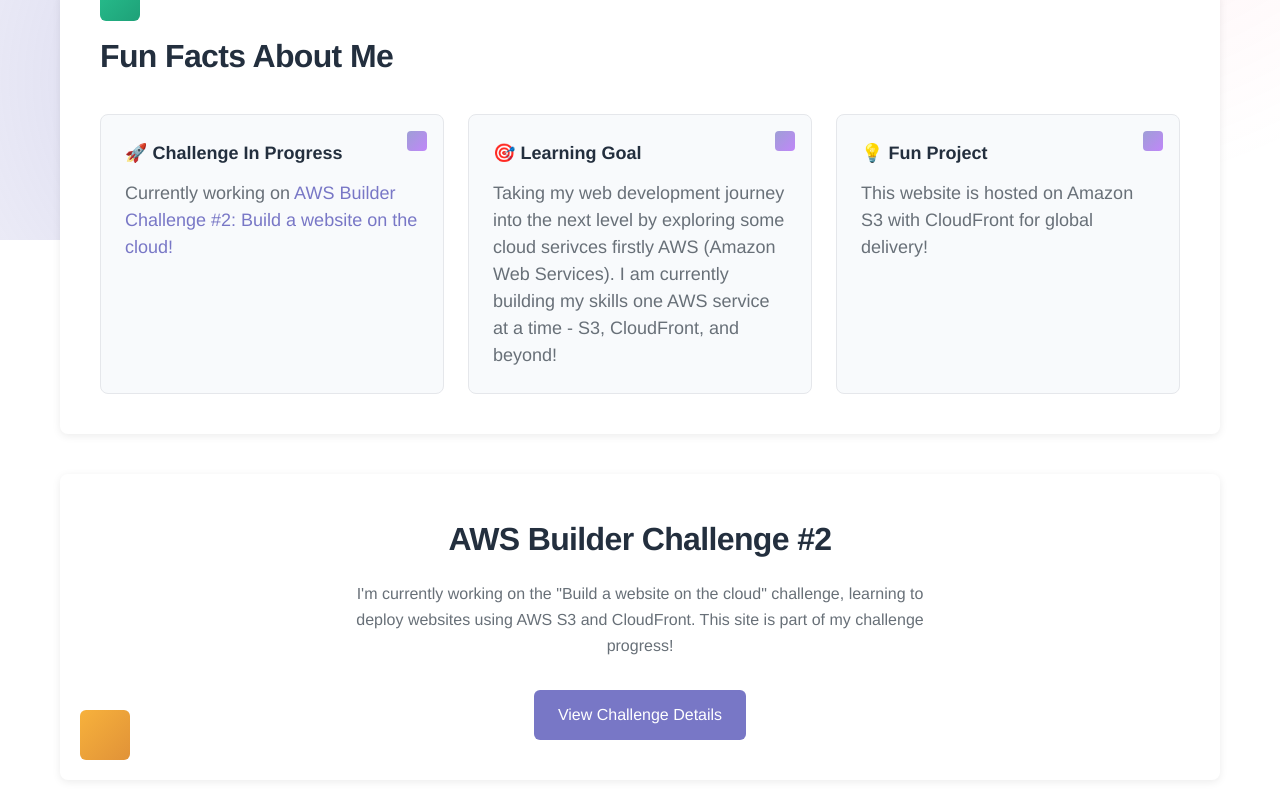
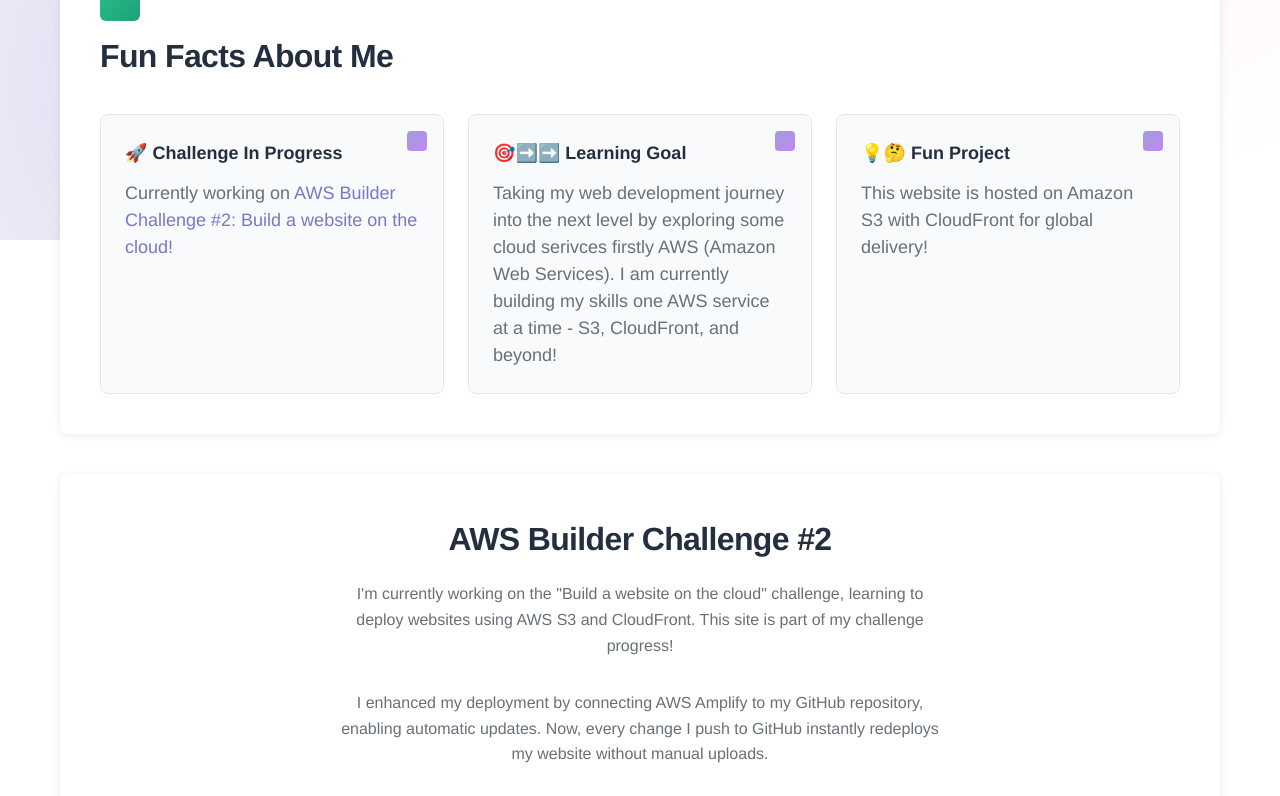
Before and after one commit to Bigben202/my-builder-challenge-website, a plain HTML site: page index.html in a window 1280 px wide. Shown: the part 560-1356 px from the top of the page. Drawn offline with Linux system fonts and the light colour scheme; a script that the page names is missing.

Commit message:
Update index.html
i upddated my fun fact

```diff
--- a/index.html
+++ b/index.html
@@ -23,11 +23,11 @@
                     <p>Currently working on <a href="https://builder.aws.com/content/31C2WxIDSQive7q2Dv5xNFCmYJj/aws-builder-challenge-2-build-a-website-on-the-cloud?trk=86c76c09-e8f4-4138-badc-604ce7bc5d77&sc_channel=el" target="_blank">AWS Builder Challenge #2: Build a website on the cloud!</a></p>
                 </div>
                 <div class="fact-card">
-                    <h4>🎯 Learning Goal</h4>
+                    <h4>🎯➡️➡️ Learning Goal</h4>
                     <p>Taking my web development journey into the next level by exploring some cloud serivces firstly AWS (Amazon Web Services). I am currently building my skills one AWS service at a time - S3, CloudFront, and beyond!</p>
                 </div>
                 <div class="fact-card">
-                    <h4>💡 Fun Project</h4>
+                    <h4>💡🤔 Fun Project</h4>
                     <p>This website is hosted on Amazon S3 with CloudFront for global delivery!</p>
                 </div>
             </div>
@@ -36,6 +36,7 @@
         <section class="aws-journey">
             <h3>AWS Builder Challenge #2</h3>
             <p>I'm currently working on the "Build a website on the cloud" challenge, learning to deploy websites using AWS S3 and CloudFront. This site is part of my challenge progress!</p>
+            <p> I enhanced my deployment by connecting AWS Amplify to my GitHub repository, enabling automatic updates. Now, every change I push to GitHub instantly redeploys my website without manual uploads.</p>
             <a href="https://builder.aws.com/content/31C2WxIDSQive7q2Dv5xNFCmYJj/aws-builder-challenge-2-build-a-website-on-the-cloud?trk=86c76c09-e8f4-4138-badc-604ce7bc5d77&sc_channel=el" target="_blank" class="cta-button">View Challenge Details</a>
         </section>
 
```
